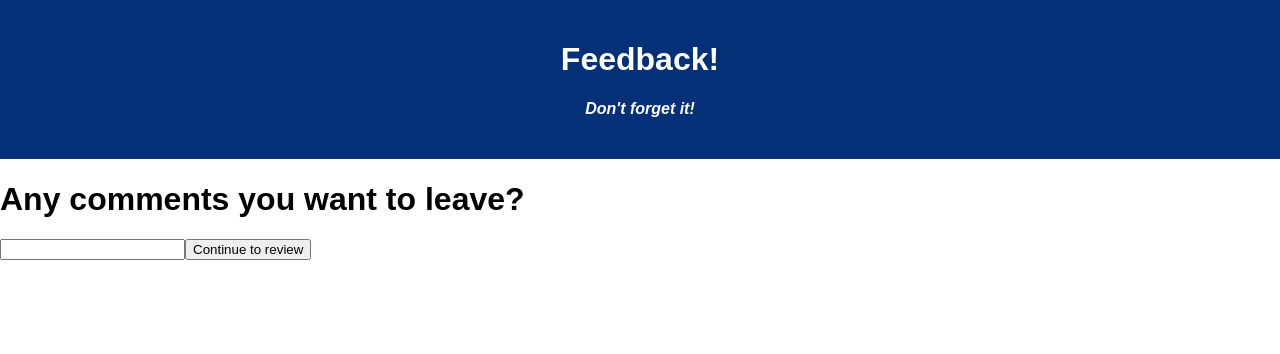
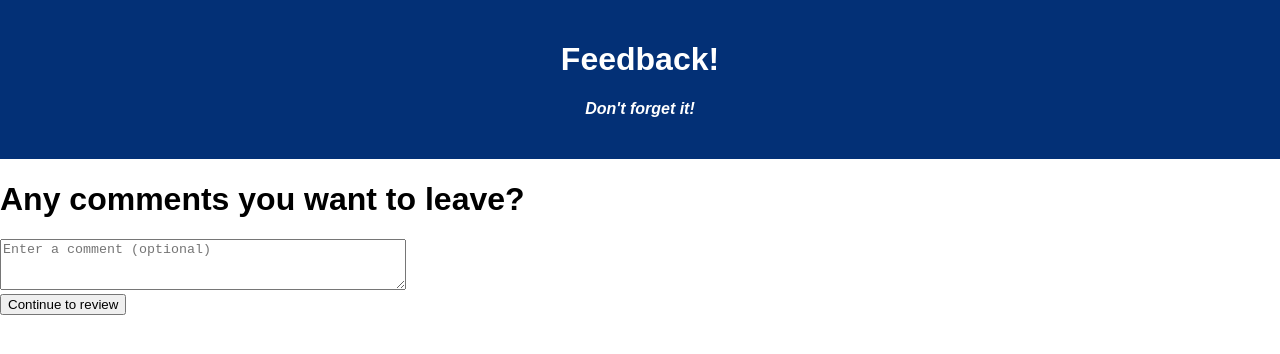
Before and after one commit to fallenrobin/weekend-redux-feedback-loop, a React (Create React App) app: page /#/fourComments in a window 1280 px wide. Shown: the top 354 px of the page. Built offline with nearby package versions, Linux system fonts and the light colour scheme.

Commit message:
add text area in FourComments

```diff
--- a/src/components/FourComments/FourComments.jsx
+++ b/src/components/FourComments/FourComments.jsx
@@ -2,8 +2,7 @@ import { useState } from 'react';
 import { useSelector, useDispatch } from 'react-redux';
 import { HashRouter as Router, Route, Link, useHistory } from 'react-router-dom';
 
-
-
+import TextareaAutosize from '@mui/material/TextareaAutosize';
 
 function FourComments() {
 
@@ -22,7 +21,7 @@ function FourComments() {
         dispatch({
             type: 'ADD_COMMENT',
             payload: {
-                comments : newComment
+                comments: newComment
             }
         });
     }
@@ -32,11 +31,18 @@ function FourComments() {
             <div>
                 <h1>Any comments you want to leave?</h1>
             </div>
+
             <form>
-                <input type="text" onChange={event => setNewComment(event.target.value)}></input>
-                <button onClick={handleSubmit}>Continue to review</button>
+                <TextareaAutosize
+                    aria-label="empty textarea"
+                    placeholder="Enter a comment (optional)"
+                    style={{ width: 400 }}
+                    minRows={3}
+                    onChange={event => setNewComment(event.target.value)}
+                />
+
             </form>
-
+            <button onClick={handleSubmit}>Continue to review</button>
         </div>
     )
 }
```
